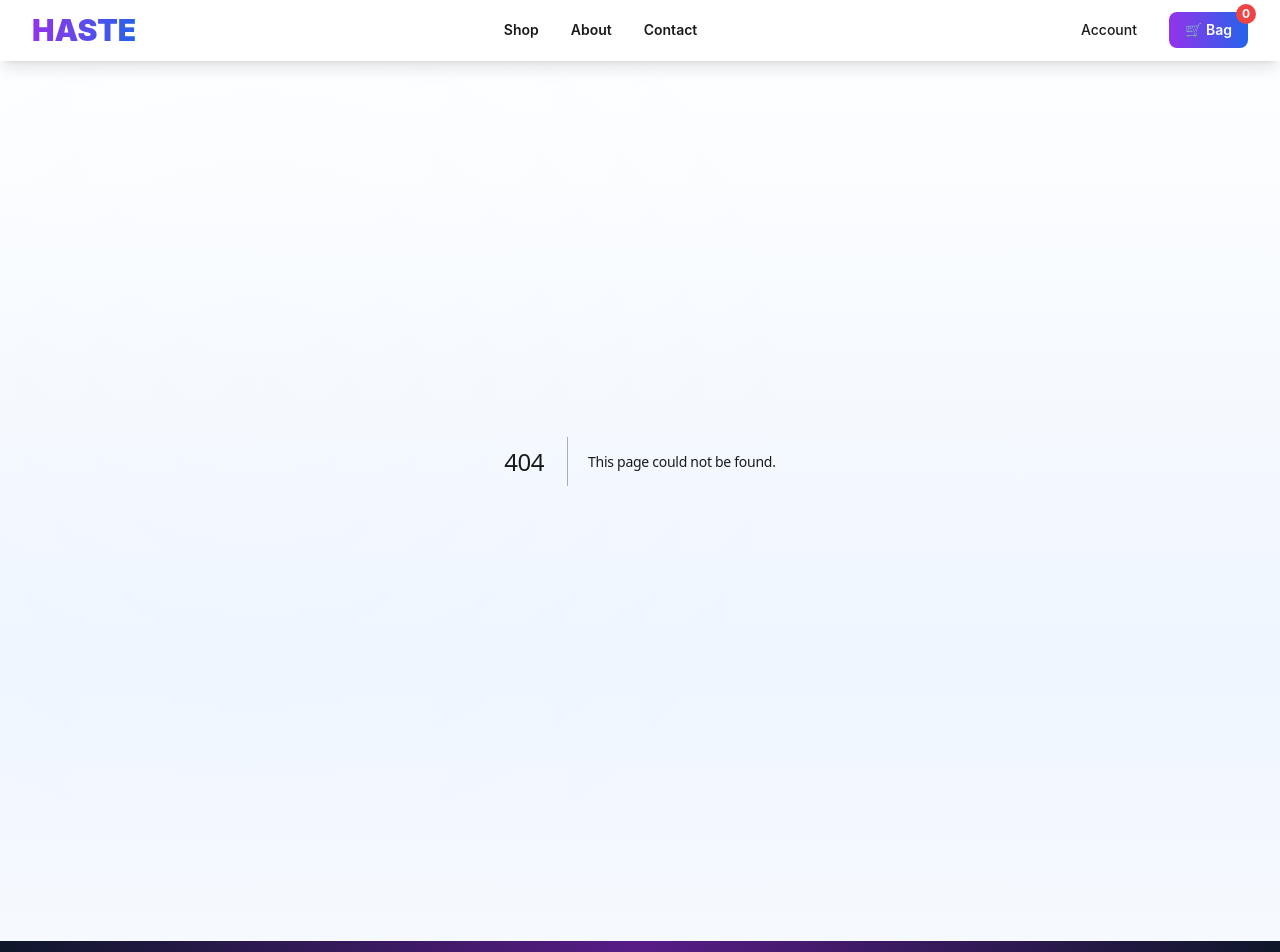
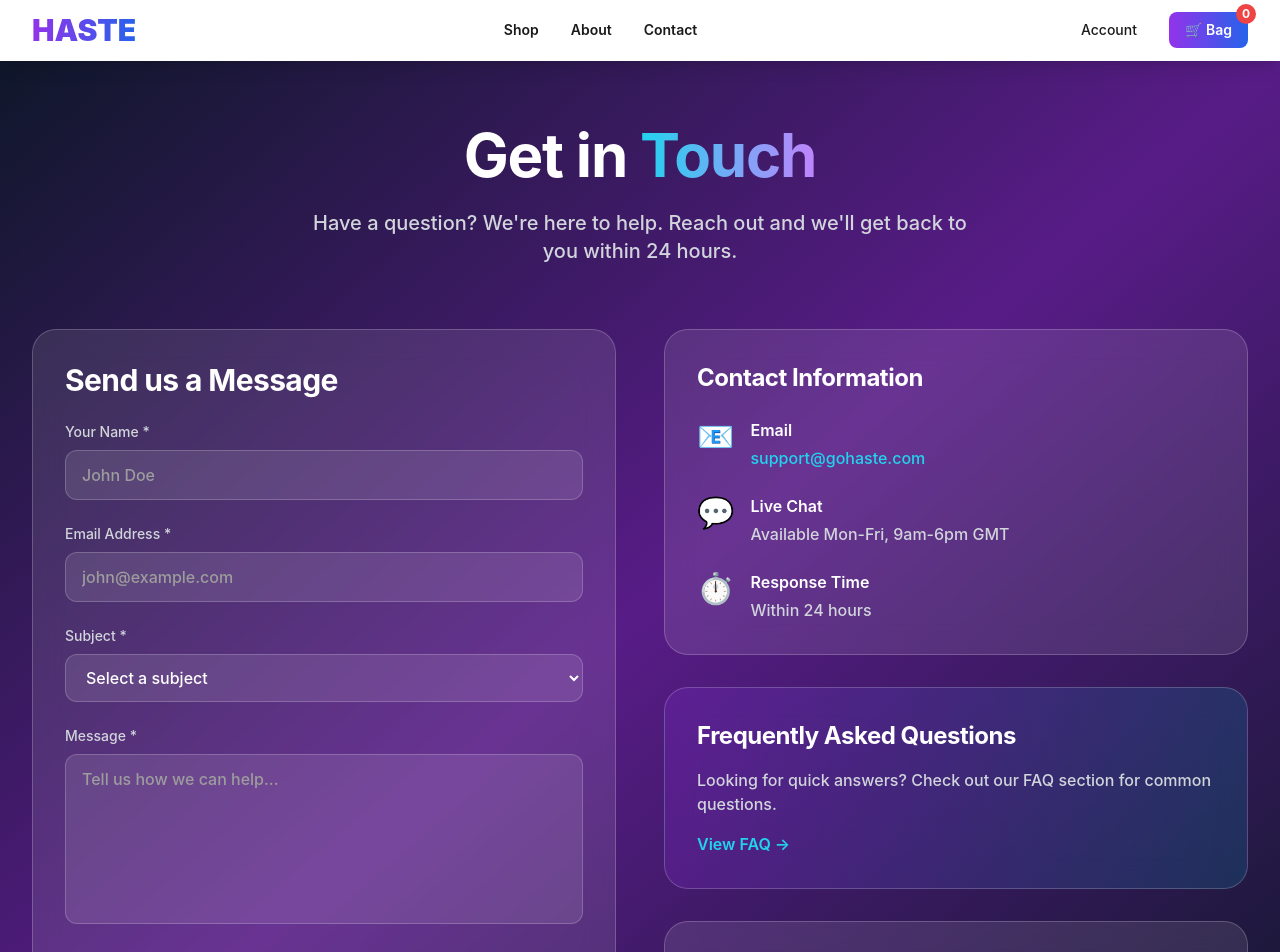
Before and after one commit to AWM-Deeper/medusa-storefront, a Next.js app: page /contact in a window 1280 px wide. Before the commit this address had no page. Shown: the top 952 px of the page. Built offline with nearby package versions, Linux system fonts and the light colour scheme.

Commit message:
feat: add Contact page with form and support information

```diff
--- /dev/null
+++ b/app/contact/page.tsx
@@ -0,0 +1,136 @@
+'use client';
+import React, { useState } from 'react';
+
+export default function ContactPage() {
+  const [formData, setFormData] = useState({
+    name: '',
+    email: '',
+    subject: '',
+    message: ''
+  });
+  const [submitted, setSubmitted] = useState(false);
+
+  const handleSubmit = (e: React.FormEvent) => {
+    e.preventDefault();
+    console.log('Form submitted:', formData);
+    setSubmitted(true);
+    setTimeout(() => setSubmitted(false), 5000);
+  };
+
+  const handleChange = (e: React.ChangeEvent<HTMLInputElement | HTMLTextAreaElement | HTMLSelectElement>) => {
+    setFormData({
+      ...formData,
+      [e.target.name]: e.target.value
+    });
+  };
+
+  return (
+    <div className="min-h-screen bg-gradient-to-br from-slate-900 via-purple-900 to-slate-900">
+      <div className="max-w-7xl mx-auto px-4 sm:px-6 lg:px-8 py-16">
+        <div className="text-center mb-16">
+          <h1 className="text-6xl font-bold text-white mb-6">
+            Get in <span className="text-transparent bg-clip-text bg-gradient-to-r from-cyan-400 to-purple-400">Touch</span>
+          </h1>
+          <p className="text-xl text-gray-300 max-w-2xl mx-auto">
+            Have a question? We're here to help. Reach out and we'll get back to you within 24 hours.
+          </p>
+        </div>
+
+        <div className="grid lg:grid-cols-2 gap-12">
+          <div className="bg-white/10 backdrop-blur-lg rounded-3xl p-8 border border-white/20">
+            <h2 className="text-3xl font-bold text-white mb-6">Send us a Message</h2>
+
+            {submitted && (
+              <div className="mb-6 p-4 bg-green-500/20 border border-green-500/50 rounded-xl text-green-300">
+                ✓ Message sent successfully! We'll get back to you soon.
+              </div>
+            )}
+
+            <form onSubmit={handleSubmit} className="space-y-6">
+              <div>
+                <label className="block text-sm font-medium text-gray-300 mb-2">Your Name *</label>
+                <input type="text" name="name" required value={formData.name} onChange={handleChange}
+                  className="w-full px-4 py-3 bg-white/10 border border-white/20 rounded-xl text-white placeholder-gray-400 focus:outline-none focus:ring-2 focus:ring-purple-500"
+                  placeholder="John Doe" />
+              </div>
+
+              <div>
+                <label className="block text-sm font-medium text-gray-300 mb-2">Email Address *</label>
+                <input type="email" name="email" required value={formData.email} onChange={handleChange}
+                  className="w-full px-4 py-3 bg-white/10 border border-white/20 rounded-xl text-white placeholder-gray-400 focus:outline-none focus:ring-2 focus:ring-purple-500"
+                  placeholder="john@example.com" />
+              </div>
+
+              <div>
+                <label className="block text-sm font-medium text-gray-300 mb-2">Subject *</label>
+                <select name="subject" required value={formData.subject} onChange={handleChange}
+                  className="w-full px-4 py-3 bg-white/10 border border-white/20 rounded-xl text-white focus:outline-none focus:ring-2 focus:ring-purple-500">
+                  <option value="" className="bg-slate-800">Select a subject</option>
+                  <option value="order" className="bg-slate-800">Order Inquiry</option>
+                  <option value="product" className="bg-slate-800">Product Question</option>
+                  <option value="return" className="bg-slate-800">Returns & Refunds</option>
+                  <option value="technical" className="bg-slate-800">Technical Support</option>
+                  <option value="merchant" className="bg-slate-800">Become a Merchant</option>
+                  <option value="other" className="bg-slate-800">Other</option>
+                </select>
+              </div>
+
+              <div>
+                <label className="block text-sm font-medium text-gray-300 mb-2">Message *</label>
+                <textarea name="message" required value={formData.message} onChange={handleChange} rows={6}
+                  className="w-full px-4 py-3 bg-white/10 border border-white/20 rounded-xl text-white placeholder-gray-400 focus:outline-none focus:ring-2 focus:ring-purple-500 resize-none"
+                  placeholder="Tell us how we can help..." />
+              </div>
+
+              <button type="submit"
+                className="w-full px-8 py-4 bg-gradient-to-r from-purple-600 to-cyan-600 text-white font-semibold rounded-xl hover:shadow-2xl hover:scale-105 transition-all duration-300">
+                Send Message
+              </button>
+            </form>
+          </div>
+
+          <div className="space-y-8">
+            <div className="bg-white/10 backdrop-blur-lg rounded-3xl p-8 border border-white/20">
+              <h3 className="text-2xl font-bold text-white mb-6">Contact Information</h3>
+              <div className="space-y-6">
+                <div className="flex items-start">
+                  <div className="text-3xl mr-4">📧</div>
+                  <div>
+                    <div className="font-semibold text-white mb-1">Email</div>
+                    <a href="mailto:support@gohaste.com" className="text-cyan-400 hover:text-cyan-300">support@gohaste.com</a>
+                  </div>
+                </div>
+                <div className="flex items-start">
+                  <div className="text-3xl mr-4">💬</div>
+                  <div>
+                    <div className="font-semibold text-white mb-1">Live Chat</div>
+                    <div className="text-gray-300">Available Mon-Fri, 9am-6pm GMT</div>
+                  </div>
+                </div>
+                <div className="flex items-start">
+                  <div className="text-3xl mr-4">⏱️</div>
+                  <div>
+                    <div className="font-semibold text-white mb-1">Response Time</div>
+                    <div className="text-gray-300">Within 24 hours</div>
+                  </div>
+                </div>
+              </div>
+            </div>
+
+            <div className="bg-gradient-to-r from-purple-600/20 to-cyan-600/20 backdrop-blur-lg rounded-3xl p-8 border border-white/20">
+              <h3 className="text-2xl font-bold text-white mb-4">Frequently Asked Questions</h3>
+              <p className="text-gray-300 mb-4">Looking for quick answers? Check out our FAQ section for common questions.</p>
+              <button className="text-cyan-400 hover:text-cyan-300 font-semibold">View FAQ →</button>
+            </div>
+
+            <div className="bg-white/10 backdrop-blur-lg rounded-3xl p-8 border border-white/20">
+              <h3 className="text-2xl font-bold text-white mb-4">Merchant Inquiries</h3>
+              <p className="text-gray-300 mb-4">Interested in selling on HASTE? We'd love to hear from you.</p>
+              <a href="mailto:merchants@gohaste.com" className="text-cyan-400 hover:text-cyan-300 font-semibold">merchants@gohaste.com →</a>
+            </div>
+          </div>
+        </div>
+      </div>
+    </div>
+  );
+}
```
